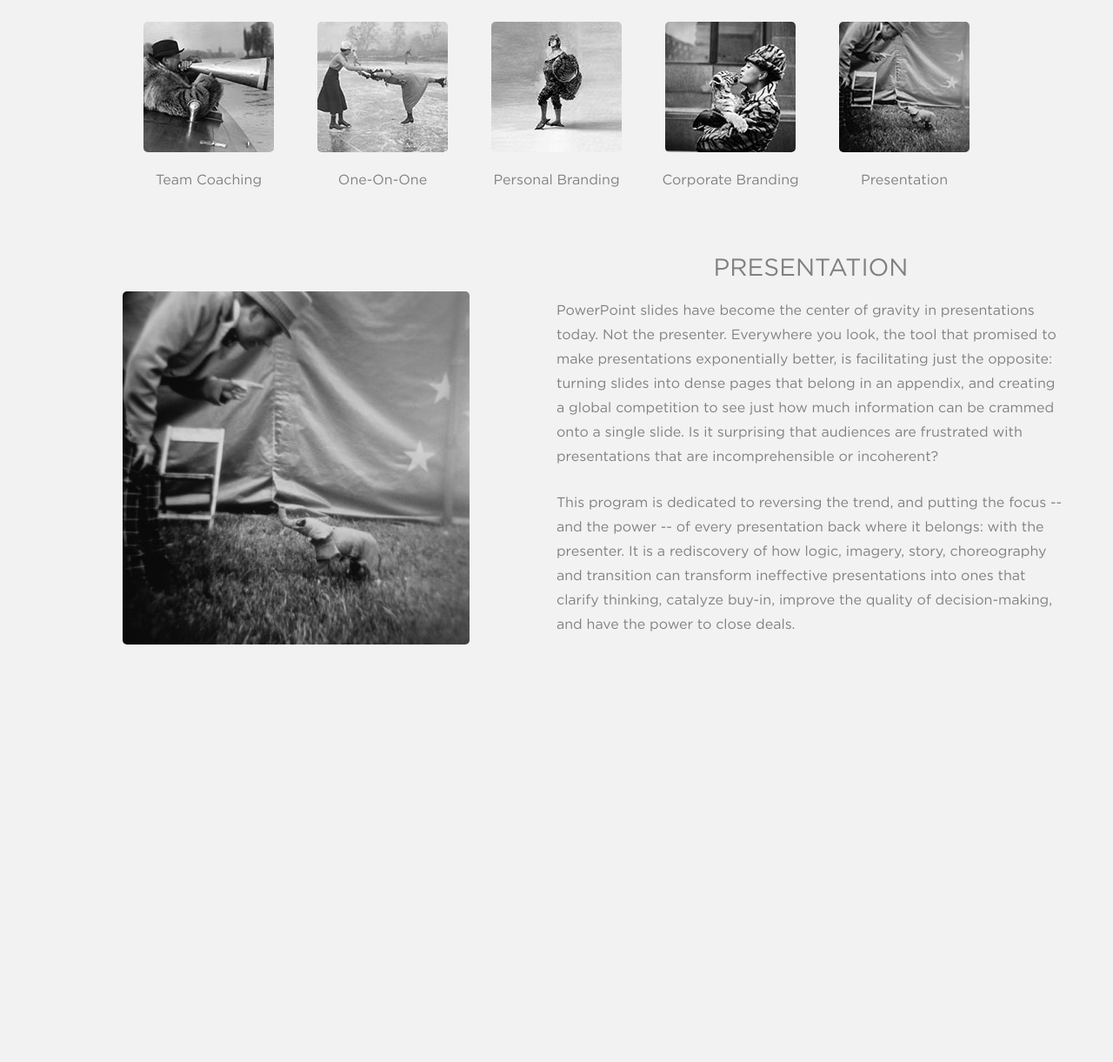
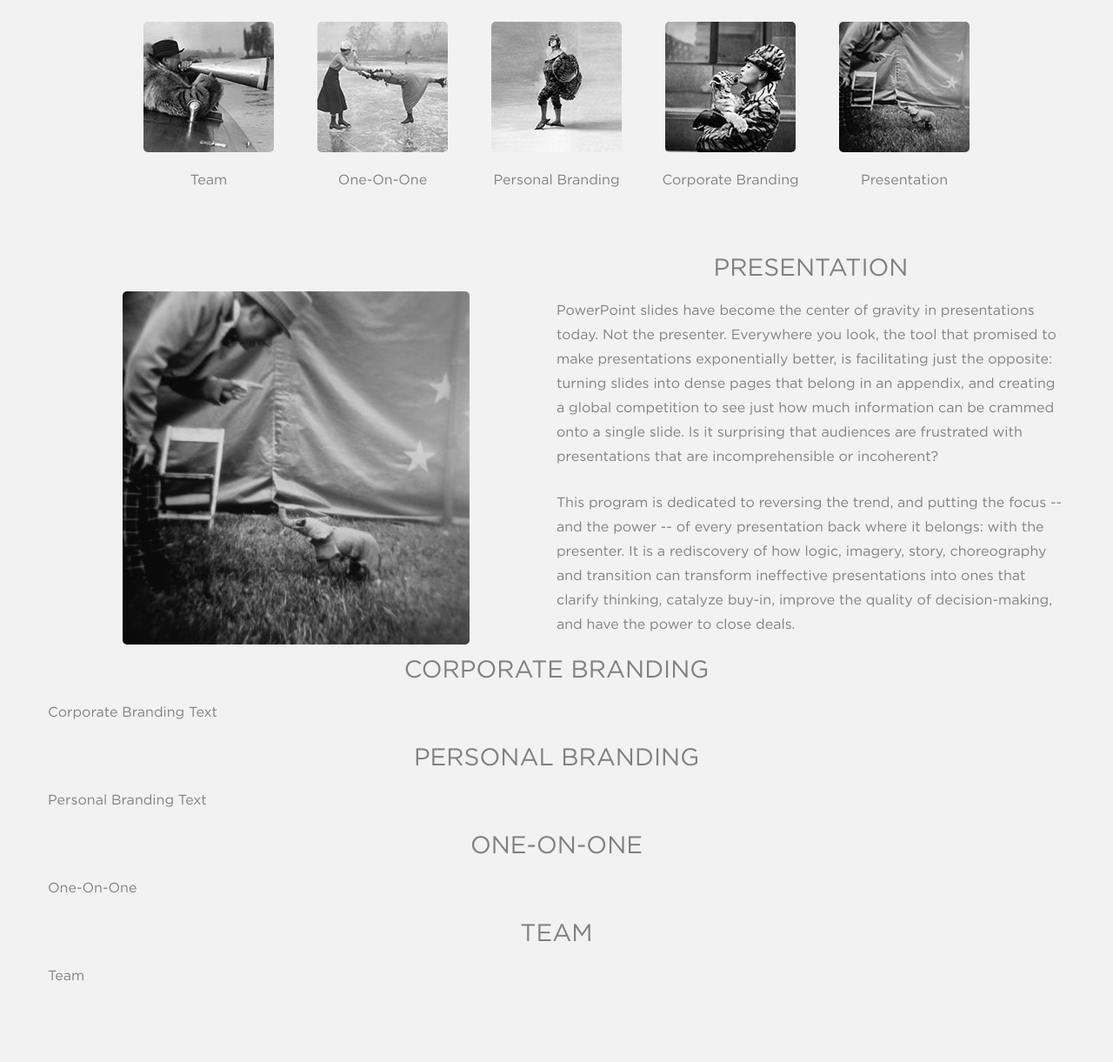
Before and after one commit to Lightmatter/Baldwin, a PHP site: page /five_things.html in a window 1280 px wide. Shown: the part 184-1405 px from the top of the page at 87% size. Before the commit the page ends 925 px from the top, so only its background shows below. Run offline with PHP 8.4, Linux system fonts and the light colour scheme; some libraries are stand-ins or nearby versions; some web fonts are replaced.

Commit message:
in person edits with Michael more to come

```diff
--- a/assets/css/screen.css
+++ b/assets/css/screen.css
@@ -504,85 +504,86 @@ article, aside, details, figcaption, figure, footer, header, hgroup, menu, nav,
   src: url('/assets/fonts/Gotham-XLightItalic.otf') format('opentype');
 }
 
-/* line 45, ../sass/screen.scss */
+/* line 46, ../sass/screen.scss */
 p, a {
   font-family: "Gotham-Book";
 }
 
-/* line 50, ../sass/screen.scss */
+/* line 51, ../sass/screen.scss */
 nav.menu a {
   font-size: 11px;
 }
 
-/* line 55, ../sass/screen.scss */
+/* line 56, ../sass/screen.scss */
 h1#copyright-r {
   margin: 0;
+  font-size: 15px;
 }
 
-/* line 59, ../sass/screen.scss */
+/* line 61, ../sass/screen.scss */
 .padder {
   padding: 40px 0 60px 0px;
 }
 
-/* line 64, ../sass/screen.scss */
+/* line 66, ../sass/screen.scss */
 iframe {
   height: 400px;
   width: 600px;
 }
 
-/* line 69, ../sass/screen.scss */
+/* line 71, ../sass/screen.scss */
 .logo-header {
   float: left;
   margin-bottom: 20px;
 }
 
-/* line 74, ../sass/screen.scss */
+/* line 76, ../sass/screen.scss */
 .be-better-round {
   margin-left: 20px;
   margin-top: 20px;
 }
 
-/* line 79, ../sass/screen.scss */
+/* line 81, ../sass/screen.scss */
 .play-video {
-  margin-top: 18%;
+  margin-top: 15.6%;
   margin-left: 75px;
 }
-/* line 83, ../sass/screen.scss */
+/* line 85, ../sass/screen.scss */
 .play-video:hover {
   cursor: pointer;
 }
 
-/* line 91, ../sass/screen.scss */
+/* line 93, ../sass/screen.scss */
 .image-wrapper {
   width: 100%;
   height: 100%;
 }
 
-/* line 96, ../sass/screen.scss */
+/* line 98, ../sass/screen.scss */
 .left-align {
   text-align: left;
 }
 
-/* line 100, ../sass/screen.scss */
+/* line 102, ../sass/screen.scss */
 .width-300-px {
   width: 300px;
 }
 
-/* line 104, ../sass/screen.scss */
+/* line 106, ../sass/screen.scss */
 a.non-link {
   cursor: default;
 }
-/* line 106, ../sass/screen.scss */
+/* line 108, ../sass/screen.scss */
 a.non-link:hover {
   color: #808080 !important;
 }
 
-/* line 111, ../sass/screen.scss */
+/* line 113, ../sass/screen.scss */
 .button {
   float: left;
 }
 
-/* line 115, ../sass/screen.scss */
+/* line 117, ../sass/screen.scss */
 .vertical-align img {
   position: relative;
   top: 50%;
@@ -591,118 +592,119 @@ a.non-link:hover {
   transform: translateY(-50%);
 }
 
-/* line 123, ../sass/screen.scss */
+/* line 125, ../sass/screen.scss */
 #copyright {
   position: relative;
-  margin-left: 100px;
+  margin-left: 115px;
 }
 
-/* line 128, ../sass/screen.scss */
+/* line 130, ../sass/screen.scss */
 #book-background-image {
   background: url("../img/book_background.png") no-repeat center top;
 }
 
-/* line 132, ../sass/screen.scss */
+/* line 134, ../sass/screen.scss */
 #headerwrap {
   background: url("../img/header-bg.png") no-repeat center top;
 }
-/* line 135, ../sass/screen.scss */
+/* line 137, ../sass/screen.scss */
 #headerwrap h1#bb {
   margin: 0px;
   display: inline;
   font-size: 36px;
   font-family: "Gotham-Book";
 }
-/* line 141, ../sass/screen.scss */
+/* line 143, ../sass/screen.scss */
 #headerwrap h1#copyright-r {
   margin: 0px;
   display: inline;
   font-size: 36px;
-  position: absolute;
   bottom: 0px;
+  font-size: 13px;
+  margin-left: -5px;
 }
 
-/* line 151, ../sass/screen.scss */
+/* line 154, ../sass/screen.scss */
 .proof-images {
   margin-top: 50px;
 }
 
 /* TITLE TEXT */
-/* line 157, ../sass/screen.scss */
+/* line 160, ../sass/screen.scss */
 .title-text {
   margin-top: 40px;
   margin-bottom: 40px;
 }
 
-/* line 163, ../sass/screen.scss */
+/* line 166, ../sass/screen.scss */
 .image-wrapper-long img {
   height: 80%;
   width: 80%;
 }
 
 @media (max-width: 1224px) {
-  /* line 169, ../sass/screen.scss */
+  /* line 172, ../sass/screen.scss */
   .image-wrapper-long img {
     height: 80%;
     width: 80%;
   }
 }
 @media (max-width: 1024px) {
-  /* line 176, ../sass/screen.scss */
+  /* line 179, ../sass/screen.scss */
   .image-wrapper-long img {
     height: 60%;
     width: 60%;
   }
 
-  /* line 181, ../sass/screen.scss */
+  /* line 184, ../sass/screen.scss */
   iframe {
     height: 300px;
     width: 450px;
   }
 }
 @media (max-width: 768px) {
-  /* line 189, ../sass/screen.scss */
+  /* line 192, ../sass/screen.scss */
   .image-wrapper-long img {
     height: 40%;
     width: 40%;
   }
 
-  /* line 194, ../sass/screen.scss */
+  /* line 197, ../sass/screen.scss */
   iframe {
     height: 250px;
     width: 350px;
   }
 }
-/* line 200, ../sass/screen.scss */
+/* line 203, ../sass/screen.scss */
 .margin-top-60 {
   margin-top: 60px;
 }
 
 /* END IMAGE WRAPPER */
 /* SIDEBAR STYLING */
-/* line 211, ../sass/screen.scss */
+/* line 214, ../sass/screen.scss */
 .bottom-menu {
   position: absolute;
   bottom: 0;
 }
 
-/* line 216, ../sass/screen.scss */
+/* line 219, ../sass/screen.scss */
 .italic {
   font-style: italic;
 }
 
-/* line 220, ../sass/screen.scss */
+/* line 223, ../sass/screen.scss */
 .text-align-center {
   text-align: center;
 }
 
-/* line 224, ../sass/screen.scss */
+/* line 227, ../sass/screen.scss */
 .padder-50 {
   padding-top: 30px;
   padding-bottom: 30px;
 }
 
-/* line 229, ../sass/screen.scss */
+/* line 232, ../sass/screen.scss */
 .clear {
   clear: both;
   margin: 0 auto;
@@ -714,3 +716,18 @@ a.non-link:hover {
     margin-top: 40%;
   }
 }
+/* line 254, ../sass/screen.scss */
+a#book-link {
+  margin-top: 600px;
+  margin-left: 400px;
+  display: inline-block;
+  margin-top: 530px;
+  margin-left: 782px;
+  color: #d9Aa7e;
+  font-family: 'Gotham-Book';
+  font-weight: bold;
+}
+/* line 264, ../sass/screen.scss */
+a#book-link:hover {
+  color: #fff;
+}
--- a/assets/js/main.js
+++ b/assets/js/main.js
@@ -33,19 +33,15 @@ $('.play-video').click(function() {
 
 
 $('.highlight').click(function(){
+    $(".main-holder").addClass('hide')
+    id = $(this).data('img')
+    $('#' + id).removeClass('hide')
+});
 
-    $('.highlight').children('')
-
- $('.main-holder').hide();
-
- //recognize the small promise you clicked
- //store that class as a variable
- //show the main image that matches that class
-
-
-    //hide the main image class
-    //show the small promise class you clicked that is the main promise
-
+$('.highlight').click(function(){
+    $(".text-holder").addClass('hide')
+    id = $(this).data('txt')
+    $('#' + id).removeClass('hide')
 });
 
 ;(function(){
--- a/assets/sass/screen.scss
+++ b/assets/sass/screen.scss
@@ -23,6 +23,7 @@
  @include font-face('Gotham-Light', font-files("Gotham-Light.otf", opentype));
 
  @include font-face('Gotham-LightItalic', font-files("Gotham-LightItalic.otf", opentype));
+
 
  @include font-face('Gotham-Medium', font-files("Gotham-Medium.otf", opentype));
  @include font-face('Gotham-MediumItalic', font-files("Gotham-MediumItalic.otf", opentype));
@@ -54,6 +55,7 @@ nav.menu {
 
 h1#copyright-r {
     margin:0;
+    font-size:15px;
 }
 
 .padder {
@@ -77,7 +79,7 @@ iframe {
 }
 
 .play-video {
-    margin-top: 18%;
+    margin-top: 15.6%;
     margin-left:75px;
 
     &:hover {
@@ -122,7 +124,7 @@ a.non-link {
 
 #copyright {
     position:relative;
-    margin-left: 100px;
+    margin-left: 115px;
 }
 
 #book-background-image {
@@ -142,8 +144,9 @@ a.non-link {
         margin:0px;
         display:inline;
         font-size:36px;
-        position:absolute;
         bottom:0px;
+        font-size:13px;
+        margin-left: -5px;
 
     }
 }
@@ -233,15 +236,12 @@ a.non-link {
 
 
 @media(max-width : 1824px) {
-
 }
 
 @media(max-width : 1224px) {
-
 }
 
 @media(max-width : 1024px) {
-
 }
 
 @media(max-width : 768px) {
@@ -250,3 +250,18 @@ a.non-link {
     }
 
 }
+
+a#book-link {
+    margin-top: 600px;
+    margin-left: 400px;
+    display:inline-block;
+    margin-top: 530px;
+    margin-left: 782px;
+    color: #d9Aa7e;
+    font-family:'Gotham-Book';
+    font-weight: bold;
+
+    &:hover {
+        color: #fff;
+    }
+}
--- a/five_things.html
+++ b/five_things.html
@@ -67,33 +67,33 @@
 
           <div class="col-md-1"></div>
 
-          <div class="col-xs-12 col-sm-4 col-md-2 highlight">
+          <div class="col-xs-12 col-sm-4 col-md-2 highlight" data-img='team-coaching' data-txt='team-text'>
             <div class="image-wrapper">
              <img class='promise-preview small-promise' src='assets/img/five-things/team-coaching-thumb.jpg'>
-             <p>Team Coaching</p>
+             <p>Team</p>
            </div><!-- end image-wrapper -->
          </div>
 
-         <div class="col-sm-4 col-md-2 highlight">
+         <div class="col-sm-4 col-md-2 highlight" data-img='one-on-one' data-txt='one-on-one-text'>
            <div class="image-wrapper">
              <img class='promise-preview small-promise' src='assets/img/five-things/one-one-coaching-thumb.jpg'>
              <p>  One-On-One</p>
            </div><!-- end image-wrapper -->
          </div>
 
-         <div class="col-sm-4 col-md-2 highlight">
+         <div class="col-sm-4 col-md-2 highlight" data-img='persona-branding' data-txt='personal-text'>
            <div class="image-wrapper">
              <img class='promise-preview small-promise' src='assets/img/five-things/personal-branding-thumb.jpg'>
              <p> Personal Branding</p>
            </div>
          </div>
-         <div class="col-sm-offset-2 col-sm-4 col-md-offset-0 col-md-2 highlight">
+         <div class="col-sm-offset-2 col-sm-4 col-md-offset-0 col-md-2 highlight" data-img='corporate' data-txt='corporate-text'>
            <div class="image-wrapper">
              <img class='promise-preview small-promise' src='assets/img/five-things/corporate-branding-thumb.jpg'>
              <p> Corporate Branding</p>
            </div>
          </div>
-         <div class="col-sm-4 col-md-2 highlight">
+         <div class="col-sm-4 col-md-2 highlight" data-img='powerpoint' data-txt='presentation-text'>
            <div class="image-wrapper">
              <img class='promise-preview small-promise' src='assets/img/five-things/powerpoint-thumb.jpg'>
              <p>Presentation</p>
@@ -104,41 +104,58 @@
        </div>
        <div class="row">
 
-        <div class="col-xs-12 col-sm-12 col-md-6 main-holder hide">
+        <div class="col-xs-12 col-sm-12 col-md-6 main-holder hide" id='team-coaching'>
           <div class="image-wrapper-large margin-top-60">
             <img id='main-promise' class='animated fadeIn'src='assets/img/five-things/team-coaching.jpg'/>
           </div>
         </div>
 
-        <div class="col-xs-12 col-sm-12 col-md-6 main-holder hide">
+        <div class="col-xs-12 col-sm-12 col-md-6 main-holder hide" id='one-on-one'>
           <div class="image-wrapper-large margin-top-60">
             <img id='main-promise' class='animated fadeIn'src='assets/img/five-things/one-one-coaching.jpg'/>
           </div>
         </div>
 
-        <div class="col-xs-12 col-sm-12 col-md-6 main-holder hide">
+        <div class="col-xs-12 col-sm-12 col-md-6 main-holder hide" id='persona-branding'>
           <div class="image-wrapper-large margin-top-60">
             <img id='main-promise' class='animated fadeIn'src='assets/img/five-things/personal-branding.jpg'/>
           </div>
         </div>
 
-        <div class="col-xs-12 col-sm-12 col-md-6 main-holder hide">
+        <div class="col-xs-12 col-sm-12 col-md-6 main-holder hide" id='corporate'>
           <div class="image-wrapper-large margin-top-60">
             <img id='main-promise' class='animated fadeIn'src='assets/img/five-things/corporate-branding.jpg'/>
           </div>
         </div>
-        <div class="col-xs-12 col-sm-12 col-md-6 main-holder">
+        <div class="col-xs-12 col-sm-12 col-md-6 main-holder" id='powerpoint'>
           <div class="image-wrapper-large margin-top-60">
             <img id='main-promise' class='animated fadeIn'src='assets/img/five-things/powerpoint.jpg'/>
           </div>
         </div>
-        <div class="col-sm-12">
+
+        <div class="col-sm-12 text-holder" id='presentation-text'>
           <h2>Presentation</h2>
           <p class='promise-text'>PowerPoint slides have become the center of gravity in presentations today. Not the presenter. Everywhere you look, the tool that promised to make presentations exponentially better, is facilitating just the opposite: turning slides into dense pages that belong in an appendix, and creating a global competition to see just how much information can be crammed onto a single slide. Is it surprising that audiences are frustrated with presentations that are incomprehensible or incoherent?</p>
+          <p class='promise-text'>This program is dedicated to reversing the trend, and putting the focus -- and the power -- of every presentation back where it belongs: with the presenter. It is a rediscovery of how logic, imagery, story, choreography and transition can transform ineffective presentations into ones that clarify thinking, catalyze buy-in, improve the quality of decision-making, and have the power to close deals.</p>
+        </div>
+        <div class="col-sm-12 text-holder" id='corporate-text'>
+          <h2>Corporate Branding</h2>
+          <p class='promise-text'>Corporate Branding Text</p>
+        </div>
+        <div class="col-sm-12 text-holder" id='personal-text'>
+          <h2>Personal Branding</h2>
+          <p class='promise-text'>Personal Branding Text</p>
+        </div>
+        <div class="col-sm-12 text-holder" id='one-on-one-text'>
+          <h2>One-On-One</h2>
+          <p class='promise-text'>One-On-One</p>
+        </div>
+        <div class="col-sm-12 text-holder" id='team-text'>
+          <h2>Team</h2>
+          <p class='promise-text'>Team </p>
+        </div>
 
 
-          <p class='promise-text'>This program is dedicated to reversing the trend, and putting the focus -- and the power -- of every presentation back where it belongs: with the presenter. It is a rediscovery of how logic, imagery, story, choreography and transition can transform ineffective presentations into ones that clarify thinking, catalyze buy-in, improve the quality of decision-making, and have the power to close deals.</p>
-        </div>
       </div>
 
     </div>
@@ -155,16 +172,9 @@
 
     <script>
 
-    $(function(){
-     $(".small-promise").click(function(){
-       that = $(this)
-       var main_promise = $("#main-promise")
-       var small_promise_path = that.attr("src")
-       main_promise.attr("src", small_promise_path)
-
-     });
 
 
-     </script>
-   </body>
-   </html>
+
+    </script>
+  </body>
+  </html>
--- a/index.html
+++ b/index.html
@@ -31,7 +31,7 @@
        <a href="about_michael.html" class="smoothScroll">About Michael</a>
        <a href="five_things.html">Five Promises</a>
        <div class="five-things">
-         <a href="team_coaching.html" class="smoothScroll">1. Team Coaching</a>
+         <a href="team_coaching.html" class="smoothScroll">1. Team </a>
          <a href="personal_branding.html" class="smoothScroll">2. Personal Branding</a>
          <a href="corporate_branding.html" class="smoothScroll">3. Corporate Branding</a>
          <a href="one_on_one_coaching.html" class="smoothScroll">4. One-on-One </a>
@@ -69,7 +69,7 @@
 
         <div id='copyright'>
 
-         <h1 id='bb'>Be Better</h1>
+          <h1 id='bb'>Be better</h1>
          <h1 id='copyright-r'>®</h1>
        </div>
      </div>
--- a/press.html
+++ b/press.html
@@ -58,9 +58,8 @@
       <div class="clear"></div>
       <center>
         <div class="row">
-          <div class="col-md-1"></div>
-          <div class="col-md-offset-1 about-holder col-md-10">
-             <center><a href=''><img src='assets/img/nyt_logo.png'/></a></center>
+          <div class="col-md-offset-1 col-md-10">
+             <center><a href='http://www.nytimes.com/2012/07/06/opinion/no-letup-in-the-health-law-debate.html?_r=0' style='margin-top:'><img src='assets/img/nyt_white.png'/ style='margin-top: 200px;'></a></center>
              <center><a href=''><img src='assets/img/ft_logo.png'/></a></center>
          </div>
        </div>
```
Also changed, not shown: book.html (+5 -3 lines), proof.html (+20 -0 lines), assets/img/ipg_logo.jpg (added), assets/img/nyt_white.png (added). Lines whose indentation alone changed are shown as unchanged.
